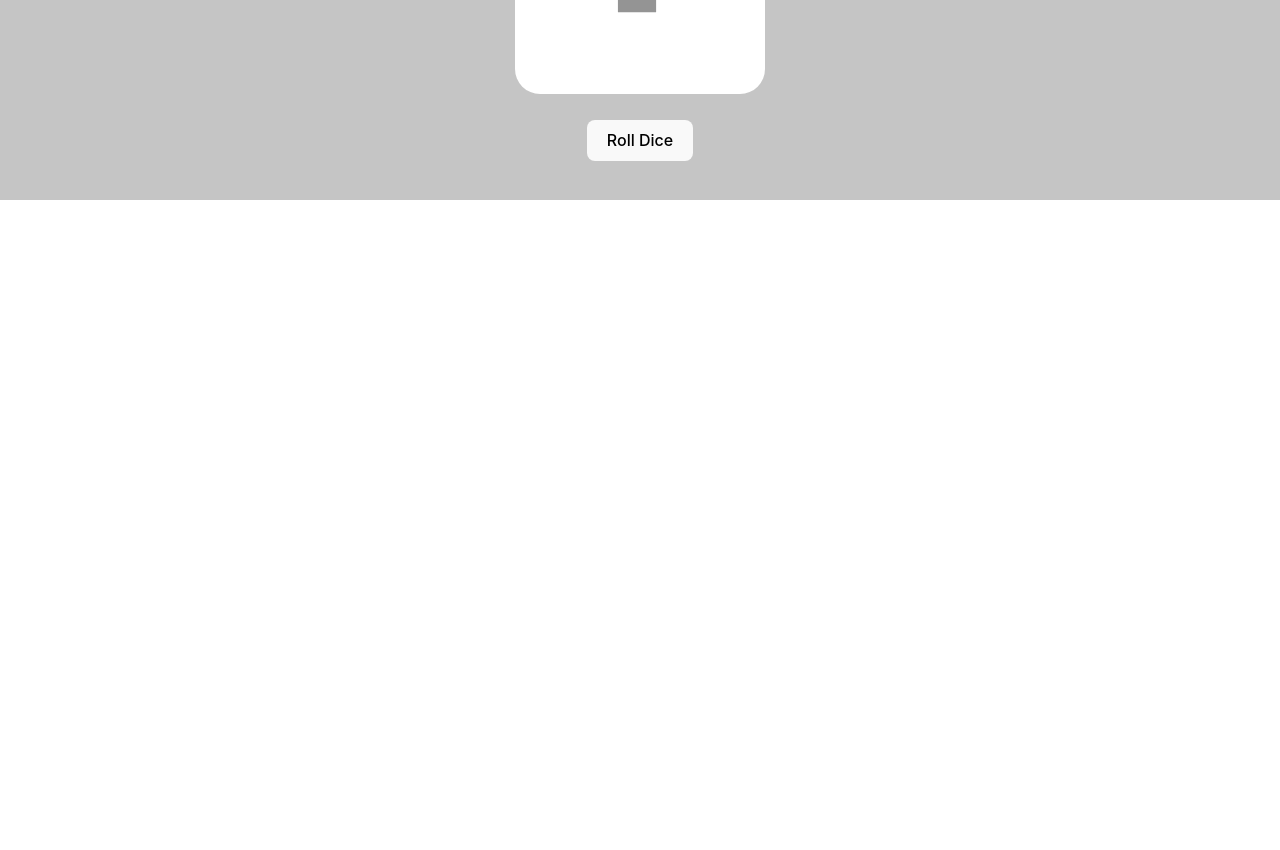
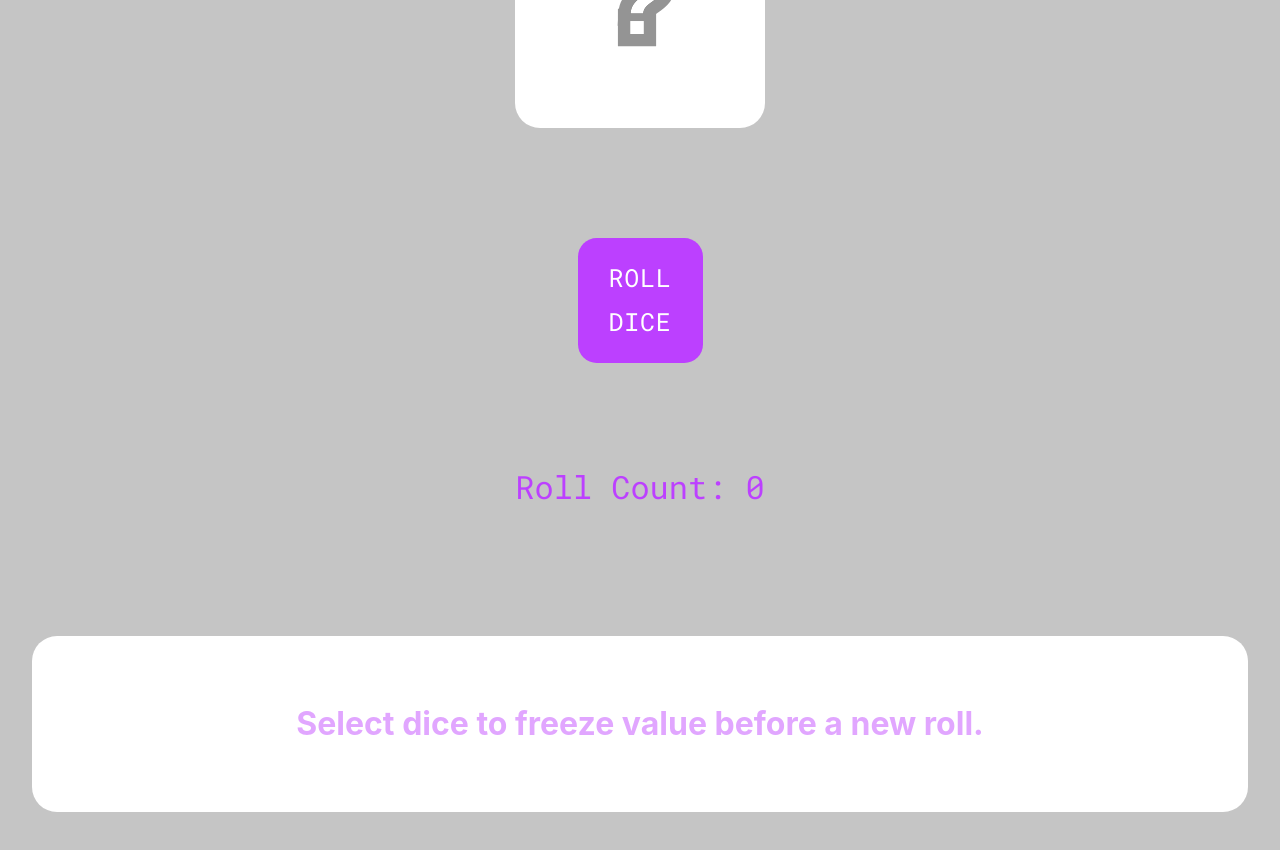
Before and after one commit to chriskstaton/SIXXES, a React (Vite) app in the folder yachtzee/: page / in a window 1280 px wide. Shown: the part 600-1450 px from the top of the page. Before the commit the page ends 800 px from the top, so only its background shows below. Built offline with nearby package versions, Linux system fonts and the light colour scheme.

Commit message:
working counter, added tip, updated styles

```diff
--- a/yachtzee/src/App.scss
+++ b/yachtzee/src/App.scss
@@ -1,3 +1,5 @@
+@import url("https://fonts.googleapis.com/css2?family=Roboto+Mono&family=Roboto:wght@500&display=swap");
+
 #root {
 	max-width: 1400px;
 	margin: 0 auto;
@@ -6,21 +8,19 @@
 }
 
 .App {
+	font-family: "Roboto", sans-serif;
 }
 
 body {
 	background-color: rgb(197, 197, 197);
 	color: white;
 }
-
-@media (prefers-reduced-motion: no-preference) {
-	a:nth-of-type(2) .logo {
-		animation: logo-spin infinite 20s linear;
-	}
+h1 {
 }
 
-.container {
+.dice-container {
 	margin: 1rem;
+	margin-top: 75px;
 }
 .dice {
 	height: 250px;
@@ -34,10 +34,48 @@ body {
 .dice-selected {
 	height: 250px;
 	width: 250px;
-	background-color: #bc40ff;
+	background-color: #e1a6ff;
 	/* dark #8500CC */
 	display: inline-block;
 	vertical-align: middle;
 	margin: 10px;
 	border-radius: 25px;
 }
+
+.button-container {
+	margin: 100px;
+	button:focus {
+		outline: none;
+	}
+	:hover {
+		color: black;
+	}
+}
+
+.roll-dice-button {
+	height: 125px;
+	width: 125px;
+	border-radius: 100px;
+}
+
+.roll-counter {
+	color: #bc40ff;
+	font-size: xx-large;
+	font-family: "Roboto Mono", sans-serif;
+}
+
+.footer-tips {
+	background-color: white;
+	width: 100%;
+	text-align: center;
+	border-radius: 25px;
+	margin-top: 125px;
+
+	p {
+		// color: #edcaff;
+		color: #e1a6ff;
+		font-size: xx-large;
+		font-weight: bolder;
+		padding: 2em;
+	}
+}
--- a/yachtzee/src/App.tsx
+++ b/yachtzee/src/App.tsx
@@ -8,9 +8,11 @@ import Dice4 from "../src/images/dice4.svg";
 import Dice5 from "../src/images/dice5.svg";
 import Dice6 from "../src/images/dice6.svg";
 import Dice7 from "../src/images/dice7.svg";
+import Button from "@mui/material/Button";
 
 function App() {
 	const diceImages = [Dice1, Dice2, Dice3, Dice4, Dice5, Dice6, Dice7];
+	var [rollCount, setRollCount] = useState(0);
 
 	var [image1, setImage1] = useState(diceImages[6]);
 	var [image2, setImage2] = useState(diceImages[6]);
@@ -25,11 +27,14 @@ function App() {
 	const [isSelected5, setIsSelected5] = useState(true);
 
 	const rollDice = () => {
+		setRollCount(rollCount + 1);
+
 		var randomNumber1 = Math.floor(Math.random() * 6);
 		var randomNumber2 = Math.floor(Math.random() * 6);
 		var randomNumber3 = Math.floor(Math.random() * 6);
 		var randomNumber4 = Math.floor(Math.random() * 6);
 		var randomNumber5 = Math.floor(Math.random() * 6);
+
 		if (isSelected1) {
 			setImage1(diceImages[randomNumber1]);
 		}
@@ -45,15 +50,13 @@ function App() {
 		if (isSelected5) {
 			setImage5(diceImages[randomNumber5]);
 		}
-		//rollCount++;
 	};
 
 	return (
+		<>
 			<div className="App">
-			<div></div>
 				<h1>Yachtzee Dice Roller</h1>
-
-			<div className="container">
+				<div className="dice-container">
 					<img
 						className={!isSelected1 ? "dice-selected" : "dice"}
 						onClick={() => setIsSelected1(!isSelected1)}
@@ -80,10 +83,28 @@ function App() {
 						src={image5}
 					/>
 				</div>
-			<div className="roll-aws-btn">
-				<button onClick={rollDice}>Roll Dice</button>
+
+				<div className="button-container">
+					<Button
+						onClick={rollDice}
+						className="roll-dice-button"
+						sx={{
+							color: "white",
+							backgroundColor: "#bc40ff",
+							borderRadius: "15%",
+							fontSize: "25px",
+							fontFamily: "'Roboto Mono', monospace",
+						}}
+					>
+						Roll Dice
+					</Button>
 				</div>
+				<div className="roll-counter">Roll Count: {rollCount}</div>
 			</div>
+			<div className="footer-tips">
+				<p>Select dice to freeze value before a new roll.</p>
+			</div>
+		</>
 	);
 }
 
```
Lines whose indentation alone changed are shown as unchanged.
